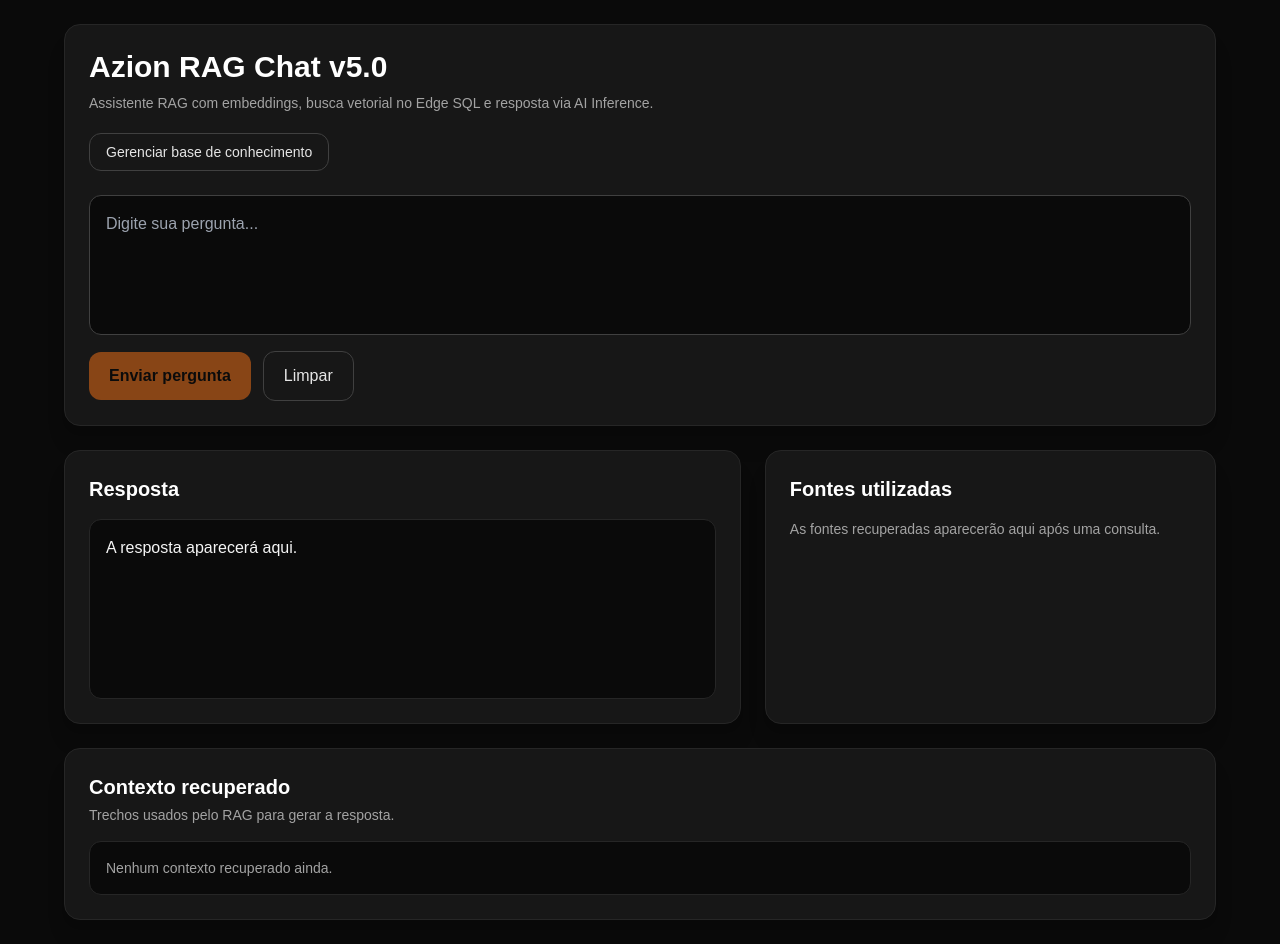
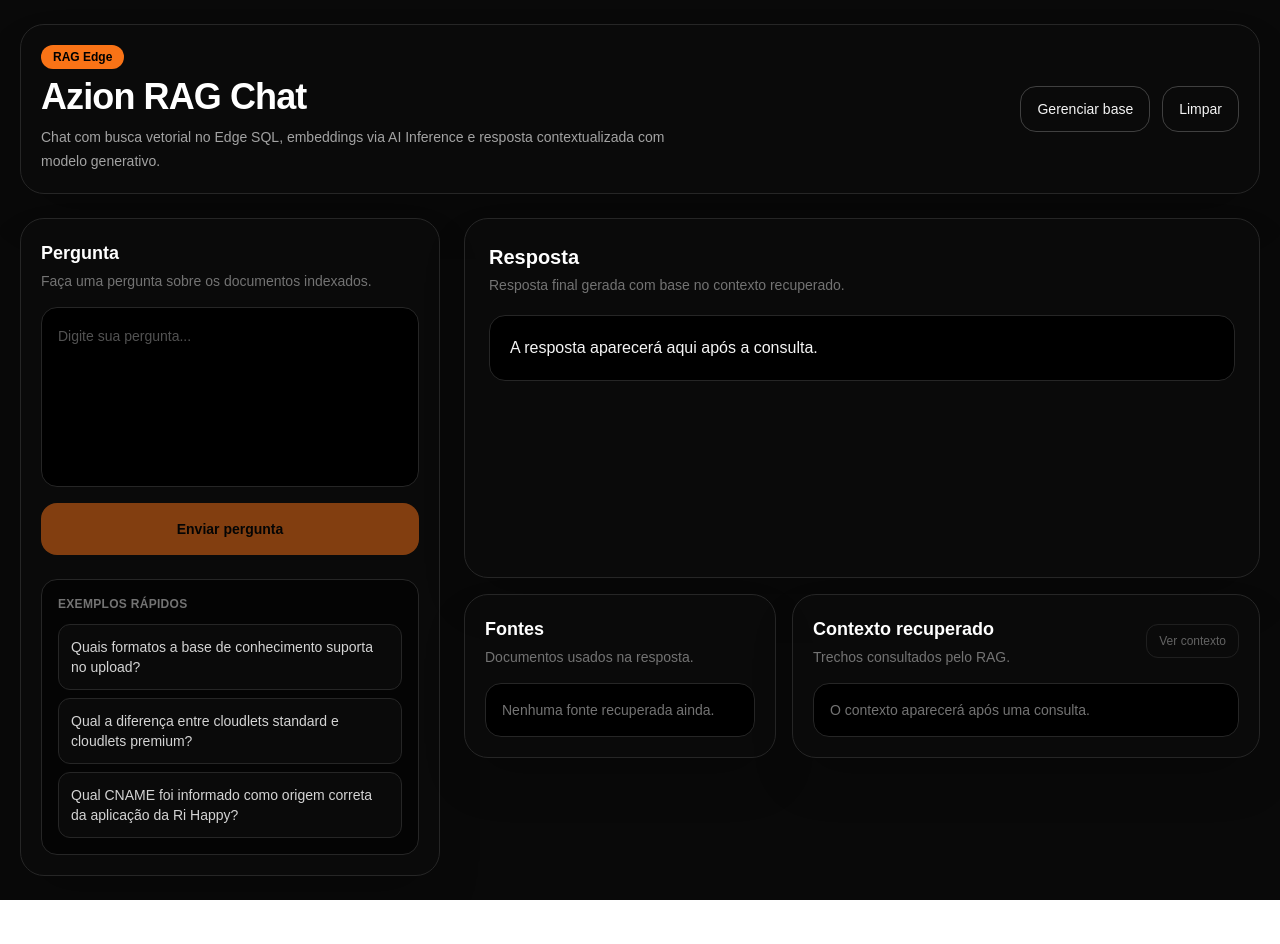
Before and after one commit to davivinco/azion-rag-chat, a Next.js app: page / in a window 1280 px wide. After the commit the page ends 900 px from the top, so only its background shows below. Built offline with nearby package versions, Linux system fonts and the light colour scheme.

Commit message:
refactor: improve main chat layout

```diff
--- a/app/page.tsx
+++ b/app/page.tsx
@@ -27,6 +27,12 @@
   details?: string;
 };
 
+const exampleQuestions = [
+  "Quais formatos a base de conhecimento suporta no upload?",
+  "Qual a diferença entre cloudlets standard e cloudlets premium?",
+  "Qual CNAME foi informado como origem correta da aplicação da Ri Happy?",
+];
+
 export default function HomePage() {
   const [question, setQuestion] = useState("");
   const [answer, setAnswer] = useState("");
@@ -35,20 +41,27 @@
   const [chunks, setChunks] = useState<RagChunk[]>([]);
   const [error, setError] = useState("");
   const [loading, setLoading] = useState(false);
+  const [showContext, setShowContext] = useState(false);
+
+  const hasResult = answer || sources.length > 0 || chunks.length > 0 || error;
 
   const canSend = useMemo(() => {
     return question.trim().length > 0 && !loading;
   }, [question, loading]);
 
-  async function handleSend() {
-    if (!question.trim()) return;
+  async function handleSend(customQuestion?: string) {
+    const currentQuestion = customQuestion || question;
 
+    if (!currentQuestion.trim()) return;
+
+    setQuestion(currentQuestion);
     setLoading(true);
     setAnswer("");
     setMode("");
     setSources([]);
     setChunks([]);
     setError("");
+    setShowContext(false);
 
     try {
       const res = await fetch("/api/chat", {
@@ -56,7 +69,7 @@
         headers: {
           "Content-Type": "application/json",
         },
-        body: JSON.stringify({ prompt: question }),
+        body: JSON.stringify({ prompt: currentQuestion }),
       });
 
       const data = (await res.json()) as ChatResponse;
@@ -82,117 +95,179 @@
     }
   }
 
+  function clearChat() {
+    setQuestion("");
+    setAnswer("");
+    setMode("");
+    setSources([]);
+    setChunks([]);
+    setError("");
+    setShowContext(false);
+  }
+
   function formatScore(score?: number) {
     if (typeof score !== "number" || Number.isNaN(score)) return "-";
     return `${(score * 100).toFixed(1)}%`;
   }
 
   return (
-    <main className="min-h-screen bg-neutral-950 text-white p-6">
-      <div className="mx-auto flex w-full max-w-6xl flex-col gap-6">
-        <section className="rounded-2xl border border-neutral-800 bg-neutral-900 p-6 shadow-xl">
-          <div className="mb-6 flex flex-col gap-2">
-            <div className="flex flex-wrap items-center gap-3">
-              <h1 className="text-3xl font-bold">Azion RAG Chat v5.0</h1>
+    <main className="min-h-screen bg-[#090909] text-white">
+      <div className="mx-auto flex min-h-screen w-full max-w-7xl flex-col px-5 py-6">
+        <header className="mb-6 flex flex-col gap-4 rounded-3xl border border-neutral-800 bg-neutral-950/80 p-5 shadow-2xl md:flex-row md:items-center md:justify-between">
+          <div>
+            <div className="mb-2 flex flex-wrap items-center gap-3">
+              <span className="rounded-full bg-orange-500 px-3 py-1 text-xs font-bold text-black">
+                RAG Edge
+              </span>
 
               {mode ? (
-                <span className="rounded-full border border-orange-500/40 bg-orange-500/10 px-3 py-1 text-xs font-medium text-orange-300">
+                <span className="rounded-full border border-orange-500/40 bg-orange-500/10 px-3 py-1 text-xs text-orange-300">
                   {mode}
                 </span>
               ) : null}
             </div>
 
-            <p className="text-sm text-neutral-400">
-              Assistente RAG com embeddings, busca vetorial no Edge SQL e resposta via AI Inference.
+            <h1 className="text-2xl font-bold tracking-tight md:text-4xl">
+              Azion RAG Chat
+            </h1>
+
+            <p className="mt-2 max-w-2xl text-sm leading-6 text-neutral-400">
+              Chat com busca vetorial no Edge SQL, embeddings via AI Inference e resposta contextualizada com modelo generativo.
             </p>
+          </div>
 
+          <div className="flex flex-wrap gap-3">
             <a
               href="/knowledge"
-              className="mt-3 inline-flex w-fit rounded-xl border border-neutral-700 px-4 py-2 text-sm text-neutral-200 transition hover:bg-neutral-800"
+              className="rounded-2xl border border-neutral-700 px-4 py-3 text-sm font-medium text-neutral-100 transition hover:border-orange-500 hover:bg-orange-500/10"
             >
-              Gerenciar base de conhecimento
+              Gerenciar base
             </a>
+
+            <button
+              type="button"
+              onClick={clearChat}
+              className="rounded-2xl border border-neutral-700 px-4 py-3 text-sm font-medium text-neutral-100 transition hover:bg-neutral-800"
+            >
+              Limpar
+            </button>
+          </div>
+        </header>
+
+        <section className="grid flex-1 grid-cols-1 gap-6 lg:grid-cols-[420px_1fr]">
+          <aside className="flex flex-col gap-4 rounded-3xl border border-neutral-800 bg-neutral-950/80 p-5 shadow-2xl">
+            <div>
+              <h2 className="text-lg font-semibold">Pergunta</h2>
+              <p className="mt-1 text-sm text-neutral-500">
+                Faça uma pergunta sobre os documentos indexados.
+              </p>
             </div>
 
-          <div className="flex flex-col gap-4">
             <textarea
               value={question}
               onChange={(event) => setQuestion(event.target.value)}
               placeholder="Digite sua pergunta..."
-              className="min-h-[140px] w-full resize-none rounded-xl border border-neutral-700 bg-neutral-950 p-4 text-white outline-none transition focus:border-orange-500"
+              className="min-h-[180px] w-full resize-none rounded-2xl border border-neutral-800 bg-black p-4 text-sm leading-6 text-white outline-none transition placeholder:text-neutral-600 focus:border-orange-500"
             />
-
-            <div className="flex flex-wrap items-center gap-3">
-              <button
-                type="button"
-                onClick={handleSend}
-                disabled={!canSend}
-                className="rounded-xl bg-orange-500 px-5 py-3 font-semibold text-black transition hover:bg-orange-400 disabled:cursor-not-allowed disabled:opacity-50"
-              >
-                {loading ? "Consultando..." : "Enviar pergunta"}
-              </button>
 
             <button
               type="button"
-                onClick={() => {
-                  setQuestion("");
-                  setAnswer("");
-                  setMode("");
-                  setSources([]);
-                  setChunks([]);
-                  setError("");
-                }}
+              onClick={() => handleSend()}
+              disabled={!canSend}
+              className="rounded-2xl bg-orange-500 px-5 py-4 text-sm font-bold text-black transition hover:bg-orange-400 disabled:cursor-not-allowed disabled:opacity-50"
+            >
+              {loading ? "Consultando base..." : "Enviar pergunta"}
+            </button>
+
+            <div className="mt-2 rounded-2xl border border-neutral-800 bg-black/60 p-4">
+              <p className="mb-3 text-xs font-semibold uppercase tracking-wide text-neutral-500">
+                Exemplos rápidos
+              </p>
+
+              <div className="flex flex-col gap-2">
+                {exampleQuestions.map((item) => (
+                  <button
+                    key={item}
+                    type="button"
+                    onClick={() => handleSend(item)}
                     disabled={loading}
-                className="rounded-xl border border-neutral-700 px-5 py-3 font-medium text-neutral-200 transition hover:bg-neutral-800 disabled:opacity-50"
+                    className="rounded-xl border border-neutral-800 bg-neutral-950 px-3 py-3 text-left text-sm leading-5 text-neutral-300 transition hover:border-orange-500/60 hover:text-white disabled:opacity-50"
                   >
-                Limpar
+                    {item}
                   </button>
+                ))}
               </div>
             </div>
-        </section>
+          </aside>
 
-        <section className="grid grid-cols-1 gap-6 lg:grid-cols-[1.2fr_0.8fr]">
-          <div className="rounded-2xl border border-neutral-800 bg-neutral-900 p-6 shadow-xl">
-            <div className="mb-4 flex items-center justify-between gap-3">
+          <section className="flex flex-col gap-4">
+            <div className="min-h-[360px] rounded-3xl border border-neutral-800 bg-neutral-950/80 p-6 shadow-2xl">
+              <div className="mb-5 flex flex-wrap items-center justify-between gap-3">
+                <div>
                   <h2 className="text-xl font-semibold">Resposta</h2>
+                  <p className="mt-1 text-sm text-neutral-500">
+                    Resposta final gerada com base no contexto recuperado.
+                  </p>
+                </div>
+
                 {loading ? (
-                <span className="text-sm text-neutral-400">Processando...</span>
+                  <span className="rounded-full border border-orange-500/30 bg-orange-500/10 px-3 py-1 text-xs text-orange-300">
+                    Processando
+                  </span>
                 ) : null}
               </div>
 
               {error ? (
-              <div className="whitespace-pre-wrap rounded-xl border border-red-500/40 bg-red-500/10 p-4 text-sm text-red-200">
+                <div className="whitespace-pre-wrap rounded-2xl border border-red-500/40 bg-red-500/10 p-4 text-sm leading-6 text-red-200">
                   {error}
                 </div>
               ) : (
-              <div className="min-h-[180px] whitespace-pre-wrap rounded-xl border border-neutral-800 bg-neutral-950 p-4 text-neutral-100">
-                {answer || "A resposta aparecerá aqui."}
+                <div className="rounded-2xl border border-neutral-800 bg-black p-5">
+                  <div className="whitespace-pre-wrap text-sm leading-7 text-neutral-100 md:text-base">
+                    {answer || "A resposta aparecerá aqui após a consulta."}
+                  </div>
                 </div>
               )}
             </div>
 
-          <div className="rounded-2xl border border-neutral-800 bg-neutral-900 p-6 shadow-xl">
-            <h2 className="mb-4 text-xl font-semibold">Fontes utilizadas</h2>
+            <div className="grid grid-cols-1 gap-4 xl:grid-cols-[0.8fr_1.2fr]">
+              <div className="rounded-3xl border border-neutral-800 bg-neutral-950/80 p-5 shadow-2xl">
+                <div className="mb-4 flex items-center justify-between gap-3">
+                  <div>
+                    <h2 className="text-lg font-semibold">Fontes</h2>
+                    <p className="mt-1 text-sm text-neutral-500">
+                      Documentos usados na resposta.
+                    </p>
+                  </div>
+
+                  {sources.length > 0 ? (
+                    <span className="rounded-full bg-neutral-800 px-3 py-1 text-xs text-neutral-300">
+                      {sources.length}
+                    </span>
+                  ) : null}
+                </div>
 
                 {sources.length === 0 ? (
-              <p className="text-sm text-neutral-400">
-                As fontes recuperadas aparecerão aqui após uma consulta.
-              </p>
+                  <div className="rounded-2xl border border-neutral-800 bg-black p-4 text-sm text-neutral-500">
+                    Nenhuma fonte recuperada ainda.
+                  </div>
                 ) : (
                   <div className="flex flex-col gap-3">
                     {sources.map((source, index) => (
                       <div
                         key={`${source.source}-${source.chunkIndex}-${index}`}
-                    className="rounded-xl border border-neutral-800 bg-neutral-950 p-4"
+                        className="rounded-2xl border border-neutral-800 bg-black p-4"
                       >
-                    <p className="text-sm font-medium text-neutral-100">
+                        <p className="line-clamp-2 text-sm font-semibold text-neutral-100">
                           {source.source}
                         </p>
-                    <div className="mt-2 flex flex-wrap gap-2 text-xs text-neutral-400">
-                      <span className="rounded-full bg-neutral-800 px-2 py-1">
+
+                        <div className="mt-3 flex flex-wrap gap-2">
+                          <span className="rounded-full bg-neutral-900 px-2.5 py-1 text-xs text-neutral-400">
                             Chunk {source.chunkIndex}
                           </span>
-                      <span className="rounded-full bg-neutral-800 px-2 py-1">
+
+                          <span className="rounded-full bg-orange-500/10 px-2.5 py-1 text-xs text-orange-300">
                             Score {formatScore(source.score)}
                           </span>
                         </div>
@@ -201,41 +276,52 @@
                   </div>
                 )}
               </div>
-        </section>
 
-        <section className="rounded-2xl border border-neutral-800 bg-neutral-900 p-6 shadow-xl">
+              <div className="rounded-3xl border border-neutral-800 bg-neutral-950/80 p-5 shadow-2xl">
                 <div className="mb-4 flex flex-wrap items-center justify-between gap-3">
                   <div>
-              <h2 className="text-xl font-semibold">Contexto recuperado</h2>
-              <p className="mt-1 text-sm text-neutral-400">
-                Trechos usados pelo RAG para gerar a resposta.
+                    <h2 className="text-lg font-semibold">Contexto recuperado</h2>
+                    <p className="mt-1 text-sm text-neutral-500">
+                      Trechos consultados pelo RAG.
                     </p>
                   </div>
 
-            {chunks.length > 0 ? (
-              <span className="rounded-full border border-neutral-700 px-3 py-1 text-xs text-neutral-300">
-                {chunks.length} trecho(s)
-              </span>
-            ) : null}
+                  <button
+                    type="button"
+                    onClick={() => setShowContext((value) => !value)}
+                    disabled={chunks.length === 0}
+                    className="rounded-xl border border-neutral-700 px-3 py-2 text-xs font-medium text-neutral-200 transition hover:bg-neutral-800 disabled:cursor-not-allowed disabled:opacity-40"
+                  >
+                    {showContext ? "Ocultar contexto" : "Ver contexto"}
+                  </button>
                 </div>
 
-          {chunks.length === 0 ? (
-            <div className="rounded-xl border border-neutral-800 bg-neutral-950 p-4 text-sm text-neutral-400">
-              Nenhum contexto recuperado ainda.
+                {!hasResult ? (
+                  <div className="rounded-2xl border border-neutral-800 bg-black p-4 text-sm text-neutral-500">
+                    O contexto aparecerá após uma consulta.
+                  </div>
+                ) : chunks.length === 0 ? (
+                  <div className="rounded-2xl border border-neutral-800 bg-black p-4 text-sm text-neutral-500">
+                    Nenhum trecho retornado.
+                  </div>
+                ) : !showContext ? (
+                  <div className="rounded-2xl border border-neutral-800 bg-black p-4 text-sm leading-6 text-neutral-400">
+                    {chunks.length} trecho(s) recuperado(s). Clique em{" "}
+                    <span className="text-neutral-200">Ver contexto</span> para expandir.
                   </div>
                 ) : (
-            <div className="grid grid-cols-1 gap-4">
+                  <div className="max-h-[460px] space-y-3 overflow-auto pr-2">
                     {chunks.map((chunk, index) => (
                       <article
                         key={`${chunk.id}-${index}`}
-                  className="rounded-xl border border-neutral-800 bg-neutral-950 p-4"
+                        className="rounded-2xl border border-neutral-800 bg-black p-4"
                       >
-                  <div className="mb-3 flex flex-wrap items-center justify-between gap-2">
+                        <div className="mb-3 flex flex-wrap items-start justify-between gap-2">
                           <div>
-                      <p className="text-sm font-semibold text-neutral-100">
+                            <p className="line-clamp-2 text-sm font-semibold text-neutral-100">
                               {chunk.source}
                             </p>
-                      <p className="text-xs text-neutral-500">
+                            <p className="mt-1 text-xs text-neutral-500">
                               Chunk {chunk.chunkIndex} · Score {formatScore(chunk.score)}
                             </p>
                           </div>
@@ -252,6 +338,9 @@
                     ))}
                   </div>
                 )}
+              </div>
+            </div>
+          </section>
         </section>
       </div>
     </main>
```
Lines whose indentation alone changed are shown as unchanged.
